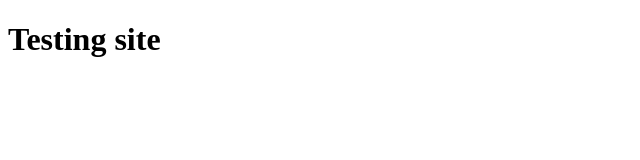
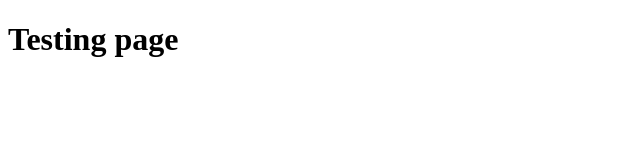
Before and after one commit to 08XI/gptest, a plain HTML site: page index.html in a window 1280 px wide. Shown: the full height of the page, 0-640 px from the left. Drawn offline with Linux system fonts and the light colour scheme.

Commit message:
Update
Update

```diff
--- a/index.html
+++ b/index.html
@@ -7,6 +7,6 @@
     <title>GP TEST</title>
 </head>
 <body>
-    <h1>Testing site</h1>
+    <h1>Testing page</h1>
 </body>
 </html>
```
